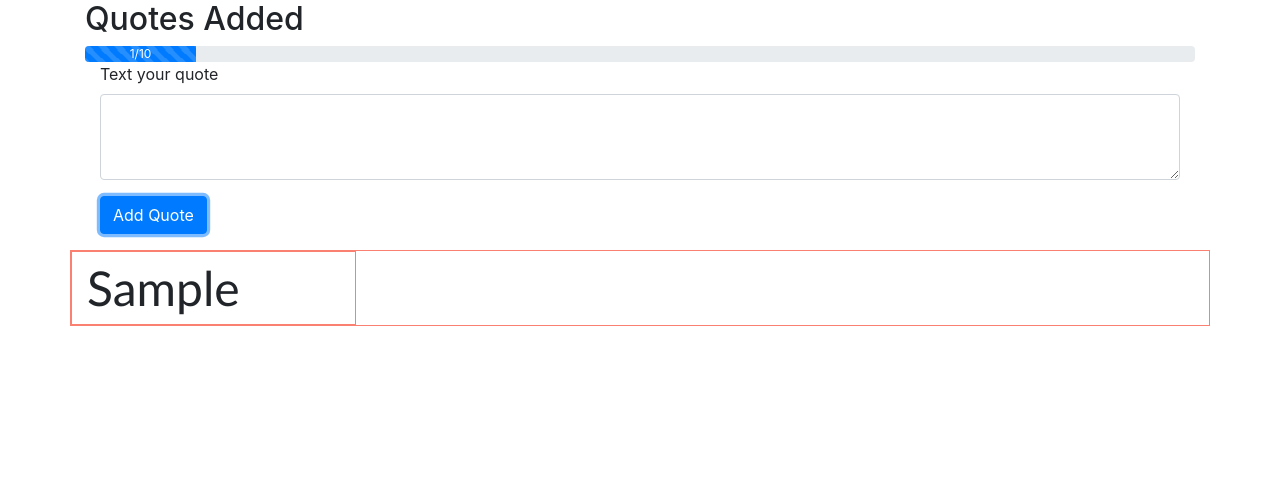
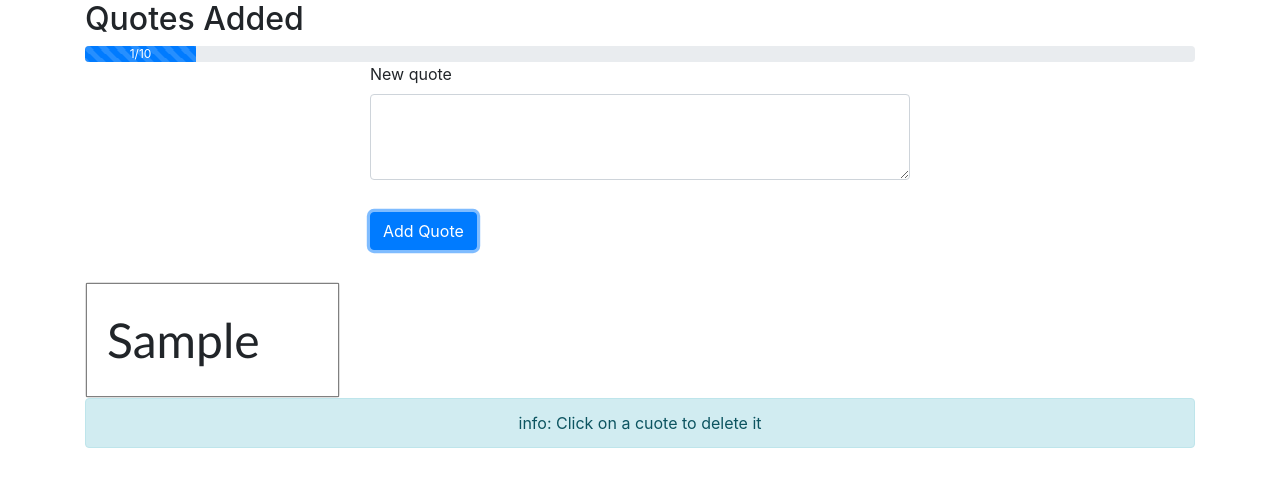
Before and after one commit to nucknine/vuejs, a Vue app in the folder my-app/: page / in a window 1280 px wide. Both pictures are taken after typing "Sample" into the empty fields and a click on the button "Add Quote". Shown: the top 486 px of the page. Built offline with nearby package versions, Linux system fonts and the light colour scheme; a web font is replaced by a local one.

Commit message:
app finished

```diff
--- a/my-app/package.json
+++ b/my-app/package.json
@@ -15,7 +15,6 @@
     "@vue/cli-plugin-eslint": "^3.0.1",
     "@vue/cli-service": "^3.0.1",
     "@vue/eslint-config-standard": "^3.0.1",
-    "bootstrap": "^4.1.3",
     "node-sass": "^4.9.3",
     "sass-loader": "^7.1.0",
     "vue-template-compiler": "^2.5.17"
--- a/my-app/src/App.vue
+++ b/my-app/src/App.vue
@@ -1,24 +1,29 @@
 <template>
     <div class="container">
-        <quote-header :quoteLimit="quoteLimit">
+        <quote-header
+            :quoteCounter="quotesArray.length"
+            :quoteLimit="quoteLimit">
         </quote-header>
         <new-quote
-            :quotesArray="quotesArray">
+            @quoteAdded="addQuote"
+            :quoteLimit="quoteLimit">
         </new-quote>
-        <all-quotes>
-            <quote
-                v-for="(quote, i) in quotesArray"
-                :index="i"
-                :key="i+quote"
-                @deleteQ="deleteQuote($event)">
-                {{quote}}
-            </quote>
-        </all-quotes>
+        <all-quotes
+            :quotesArray="quotesArray"
+            @deleteQ="deleteQuote"
+            ></all-quotes>
+        <div class="row">
+            <div class="col-sm-12 text-center">
+                <div class="alert alert-info">
+                    info: Click on a cuote to delete it
+                </div>
+            </div>
+        </div>
     </div>
 </template>
 
 <script>
-import Quote from './components/QuoteComponent.vue';
+
 import AllQuotes from './components/AllQuotesComponent.vue';
 import NewQuote from './components/NewQuoteComponent.vue';
 import Header from './components/HeaderComponent.vue';
@@ -30,18 +35,23 @@ export default {
         return {
             newQuote: '',
             quoteLimit: 10,
+            quoteCounter: 0,
             quotesArray: []
         }
     },
     methods: {
+        addQuote(quote) {
+            if(quote == '' || this.quotesArray.length >= this.quoteLimit) {
+                    return
+                } else {
+                    this.quotesArray.push(quote);
+                }
+        },
         deleteQuote(i) {
-            this.quotesArray.splice(i, 1);
-            EventBus.decreseCnt();
-            EventBus.barWidth -= 10;
-        }
+                this.quotesArray.splice(i, 1);
+        },
     },
     components: {
-        'quote': Quote,
         'all-quotes': AllQuotes,
         'new-quote': NewQuote,
         'quote-header': Header,
--- a/my-app/src/components/AllQuotesComponent.vue
+++ b/my-app/src/components/AllQuotesComponent.vue
@@ -1,16 +1,31 @@
 <template>
     <div class="row">
-        <slot></slot>
+        <quote
+            v-for="(quote, i) in quotesArray"
+            :index="i"
+            :key="i+quote"
+            @click.native="deleteQuote(i)">
+            {{quote}}
+        </quote>
     </div>
 </template>
 
 <script>
+    import { EventBus } from '../main.js'
+    import Quote from './QuoteComponent.vue';
+
     export default {
+        props: ['quotesArray'],
+        methods: {
+            deleteQuote(i){
+                this.$emit('deleteQ', i);
+            }
+        },
+        components: {
+        'quote': Quote,
+        }
     }
 </script>
 
 <style lang="scss" scoped>
-    div {
-        border: 1px solid salmon;
-    }
 </style>
--- a/my-app/src/components/HeaderComponent.vue
+++ b/my-app/src/components/HeaderComponent.vue
@@ -1,14 +1,17 @@
 <template>
-    <div>
+    <div class="row">
+        <div class="col-sm-12">
+
             <h2>Quotes Added</h2>
             <div class="progress">
                 <div class="progress-bar progress-bar-striped progress-bar-animated"
                 role="progressbar"
-            :aria-valuenow="bar"
+                :aria-valuenow="quoteCounter"
                 aria-valuemin="0"
                 aria-valuemax="100"
-            :style="barStyle">
+                :style="{width: (quoteCounter / quoteLimit) * 100 + '%'}">
                     {{quoteCounter}}/{{quoteLimit}}
+                </div>
             </div>
         </div>
     </div>
@@ -19,29 +22,9 @@
 
     export default {
         props:
-        [
-            'quoteLimit',
-        ],
+        ['quoteCounter','quoteLimit'],
         data: function() {
-            return {
-                quoteCounter: 0,
-                bar: EventBus.barWidth
-            }
-        },
-        computed: {
-            barStyle() {
-                return {
-                    width: EventBus.barWidth + '%'
-                }
-            },
-        },
-        created() {
-            EventBus.$on('incCnt', () => {
-                this.quoteCounter++;
-            });
-            EventBus.$on('decCnt', () => {
-                this.quoteCounter--;
-            });
+            return {}
         }
     }
 </script>
--- a/my-app/src/components/NewQuoteComponent.vue
+++ b/my-app/src/components/NewQuoteComponent.vue
@@ -1,43 +1,54 @@
 <template>
-    <div>
-        <div class="container input-box">
+    <form>
+        <div class="row">
+
+            <div class="col-sm-8 offset-sm-2 col-xs-12 offset-md-3 col-md-6 form-group">
                 <div class="form-group">
-                    <label for="textarea">Text your quote</label>
+                    <label for="textarea">New quote</label>
                     <textarea
                         v-model="newQuote"
                         class="form-control"
                         id="textarea"
                         rows="3"></textarea>
                 </div>
+            </div>
+
+            <div class="col-sm-8 offset-sm-2 col-xs-12 offset-md-3 col-md-6 form-group">
                 <div class="form-group">
-                    <button class="btn btn-primary" @click="addQuote">Add Quote</button>
+                    <button class="btn btn-primary" @click.prevent="addQuote">Add Quote</button>
                 </div>
             </div>
-    </div>
+
+        </div>
+
+    </form>
 </template>
 
 <script>
     import { EventBus } from '../main.js'
 
     export default {
-        props: ['quotesArray'],
+        props: ['quotesArray', 'quoteLimit'],
         data: function() {
             return {
-                newQuote: ''
+                newQuote: '',
+                quoteCounter: 0,
             }
         },
         methods: {
             addQuote() {
-                if(this.newQuote == '') {
-                    return
-                } else {
-                    EventBus.increseCnt();
-                    EventBus.barWidth += 10;
-                    this.quotesArray.push(this.newQuote);
-                    this.newQuote = '';
-                }
+                this.$emit('quoteAdded', this.newQuote);
+                this.newQuote = '';
             }
-    },
+        },
+        created() {
+            EventBus.$on('incCnt', () => {
+                this.quoteCounter++;
+            });
+            EventBus.$on('decCnt', () => {
+                this.quoteCounter--;
+            });
+        }
     }
 </script>
 
--- a/my-app/src/components/QuoteComponent.vue
+++ b/my-app/src/components/QuoteComponent.vue
@@ -1,6 +1,10 @@
 <template>
-    <div class="col-sm-3" @click="deleteQuote(index)">
-        <slot></slot>
+    <div class="col-sm-6 col-md-4 col-lg-3">
+        <div class="card">
+            <div class="card-body quote">
+                <slot></slot>
+            </div>
+        </div>
     </div>
 </template>
 
@@ -11,19 +15,21 @@
             return {
             }
         },
-        methods: {
-            deleteQuote(i){
-                this.$emit('deleteQ', i);
-            }
-        }
+        methods: {}
     }
 </script>
 
-<style lang="scss" scoped>
-    div {
+<style lang="scss">
+    .card-body {
         font-family: 'Arizonia','Gill Sans', 'Gill Sans MT', Calibri, 'Trebuchet MS', sans-serif;
         border: 1px solid gray;
         font-size: 48px;
+    }
+
+    .quote {
         cursor: pointer;
+        &:hover {
+            background-color: crimson;
+        }
     }
 </style>
```
Also changed, not shown: 1 other file (tests, documents, lock files or other folders). Lines whose indentation alone changed are shown as unchanged.
